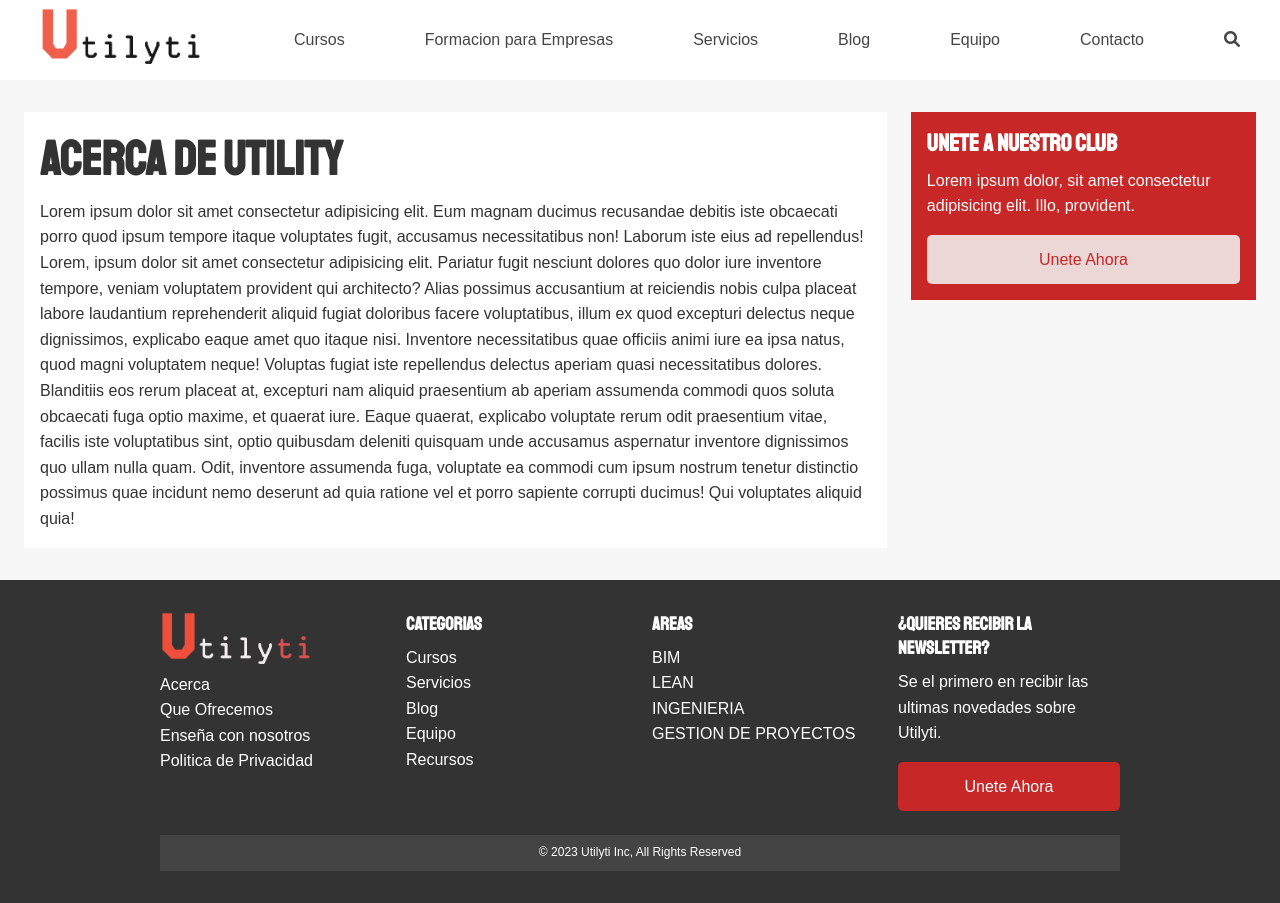
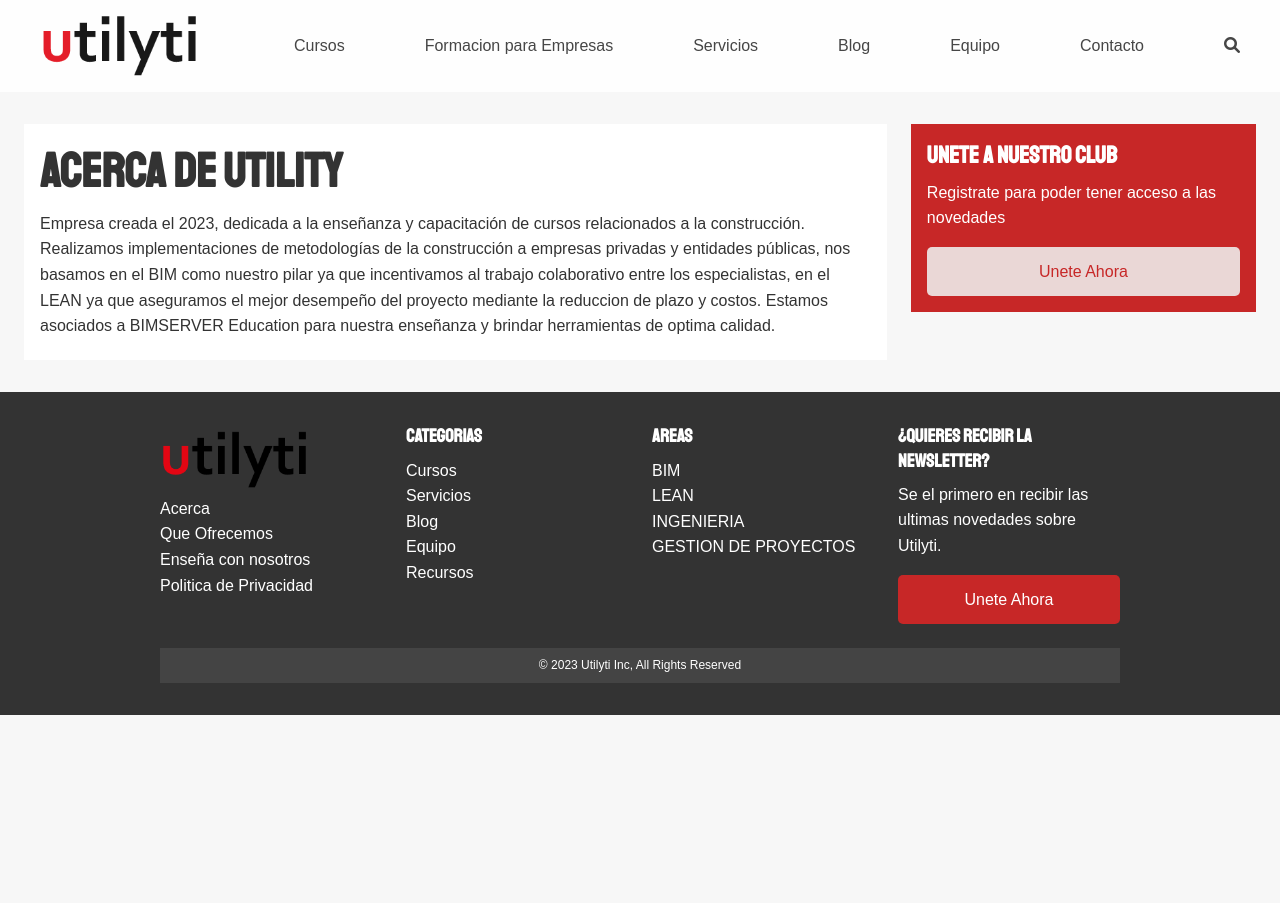
Before and after one commit to Utilyti/utilytiv2, a plain HTML site: page about.html in a window 1280 px wide. After the commit the page ends 800 px from the top, so only its background shows below. Drawn offline with Linux system fonts and the light colour scheme.

Commit message:
Se arreglo la pagina de about

```diff
--- a/about.html
+++ b/about.html
@@ -17,7 +17,7 @@
         <input type="checkbox" class="toggler">
         <div class="hamburger"><div></div></div>
         <div class="menu">
-            <a href="./index.html"><img src="./img/logo_standard.png" alt="Utilyti" class="logo_standard"></a>
+            <a href="./index.html"><img src="./img/logo_nuevo.png" alt="Utilyti" class="logo_standard"></a>
             <div>
                 <div>
                     <ul>
@@ -42,13 +42,13 @@
             <div class="page-container">
                 <article class="card">
                     <h1 class="l-heading">Acerca de Utility</h1>
-                    <p>Lorem ipsum dolor sit amet consectetur adipisicing elit. Eum magnam ducimus recusandae debitis iste obcaecati porro quod ipsum tempore itaque voluptates fugit, accusamus necessitatibus non! Laborum iste eius ad repellendus!</p>
-                    <p>Lorem, ipsum dolor sit amet consectetur adipisicing elit. Pariatur fugit nesciunt dolores quo dolor iure inventore tempore, veniam voluptatem provident qui architecto? Alias possimus accusantium at reiciendis nobis culpa placeat labore laudantium reprehenderit aliquid fugiat doloribus facere voluptatibus, illum ex quod excepturi delectus neque dignissimos, explicabo eaque amet quo itaque nisi. Inventore necessitatibus quae officiis animi iure ea ipsa natus, quod magni voluptatem neque! Voluptas fugiat iste repellendus delectus aperiam quasi necessitatibus dolores. Blanditiis eos rerum placeat at, excepturi nam aliquid praesentium ab aperiam assumenda commodi quos soluta obcaecati fuga optio maxime, et quaerat iure. Eaque quaerat, explicabo voluptate rerum odit praesentium vitae, facilis iste voluptatibus sint, optio quibusdam deleniti quisquam unde accusamus aspernatur inventore dignissimos quo ullam nulla quam. Odit, inventore assumenda fuga, voluptate ea commodi cum ipsum nostrum tenetur distinctio possimus quae incidunt nemo deserunt ad quia ratione vel et porro sapiente corrupti ducimus! Qui voluptates aliquid quia!</p>
+                    <p>Empresa creada el 2023, dedicada a la enseñanza y capacitación de cursos relacionados a la construcción.</p>
+                    <p>Realizamos implementaciones de metodologías de la construcción a empresas privadas y entidades públicas, nos basamos en el BIM como nuestro pilar ya que incentivamos al trabajo colaborativo entre los especialistas, en el LEAN ya que aseguramos el mejor desempeño del proyecto mediante la reduccion de plazo y costos. Estamos asociados a BIMSERVER Education para nuestra enseñanza y brindar herramientas de optima calidad.</p>
                 </article>
                 <aside class="card bg-primary">
                     <h2>Unete a Nuestro Club</h2>
-                    <p>Lorem ipsum dolor, sit amet consectetur adipisicing elit. Illo, provident.</p>
-                    <a href="contact.html" class="btn btn-dark btn-block">Unete Ahora</a>
+                    <p>Registrate para poder tener acceso a las novedades</p>
+                    <a href="./contact.html" class="btn btn-dark btn-block">Unete Ahora</a>
                 </aside>
             </div>
         </div>
@@ -60,7 +60,7 @@
     <footer id="footer" class="py-2">
         <div class="footer-container footer-content">
             <div>
-                <img src="./img/logo_dark.png" alt="Utility_dark">
+                <img src="./img/logo_nuevo.png" alt="Utility_dark">
                 <ul class="list">
                     <li><a href="#">Acerca</a></li>
                     <li><a href="#">Que Ofrecemos</a></li>
```
